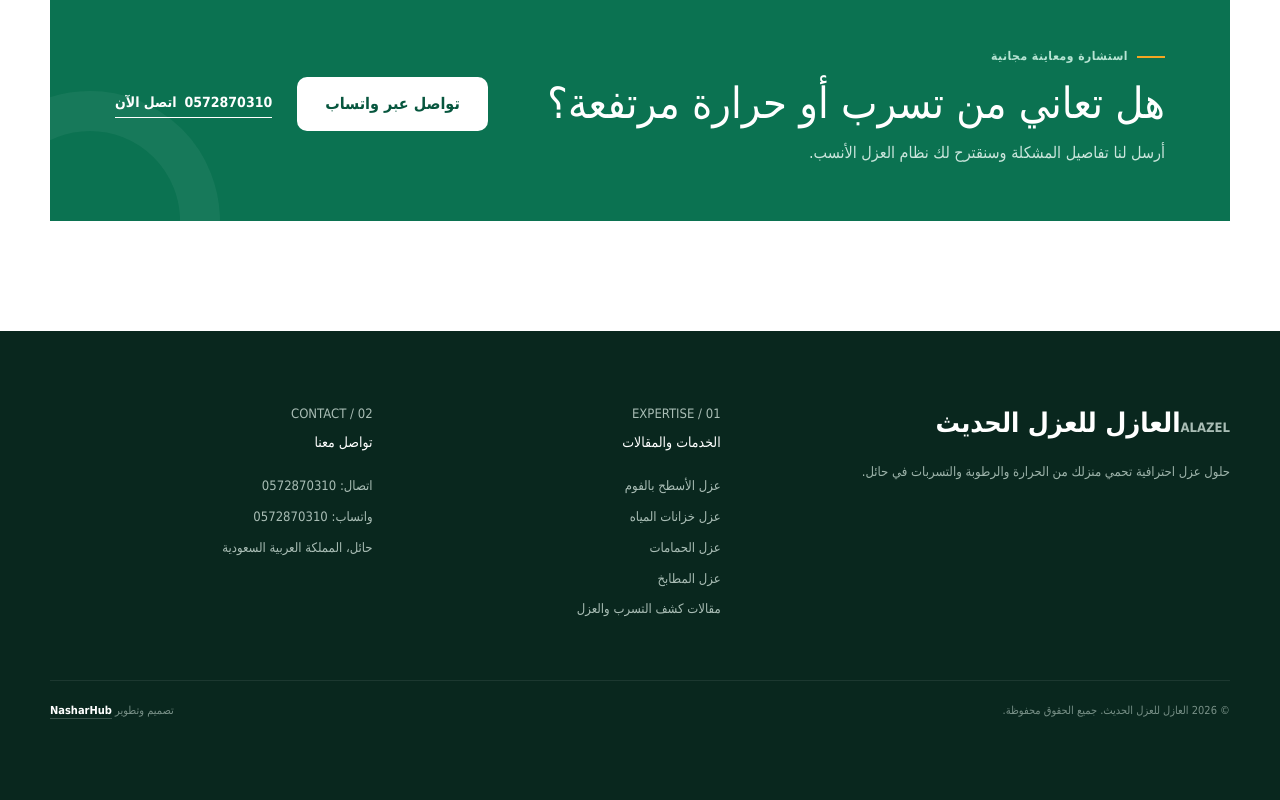
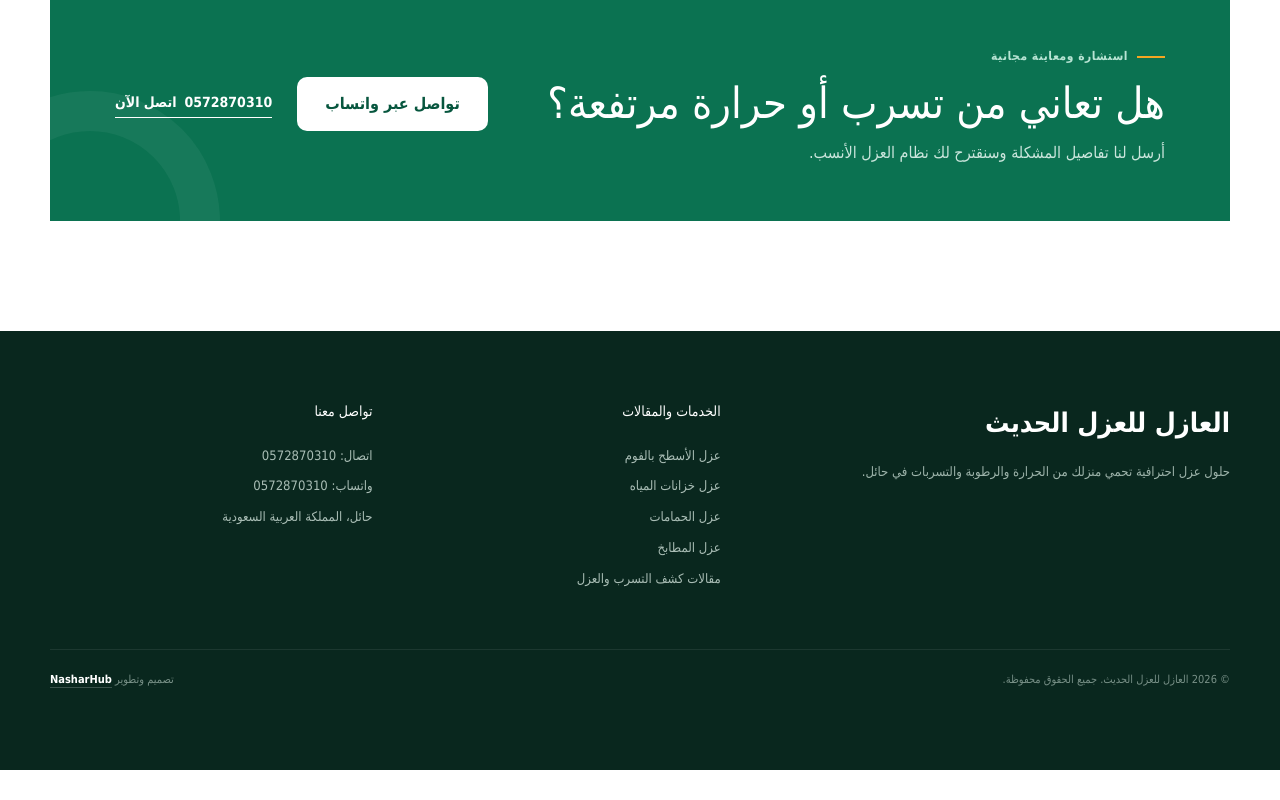
Before and after one commit to AhmedZakaria14/alazel, a Next.js app: page / in a window 1280 px wide. Shown: the part 5883-6683 px from the top of the page. After the commit the page ends 6653 px from the top, so only its background shows below. Built offline with nearby package versions, Linux system fonts and the light colour scheme.

Commit message:
Restore original pre-development file

```diff
--- a/app/components.tsx
+++ b/app/components.tsx
@@ -69,14 +69,14 @@ export function Header() {
           <a href={`tel:${phone}`}>اتصال مباشر: <bdi>{phone}</bdi></a>
         </div>
       </div>
-      <header className="site-header site-header-premium">
+      <header className="site-header">
         <div className="shell nav-wrap">
           <a className="brand" href="/" aria-label="العازل للعزل الحديث - الرئيسية">
             <img src="/images/logo.webp" alt="شعار مؤسسة العازل للعزل الحديث" width="62" height="62" />
             <span><strong>العازل للعزل الحديث</strong><small>خبراء العزل في حائل</small></span>
           </a>
           <input className="nav-toggle" type="checkbox" id="nav-toggle" />
-          <label className="menu-button" htmlFor="nav-toggle" aria-label="فتح القائمة" title="فتح القائمة"><span>MENU</span><i /><i /><i /></label>
+          <label className="menu-button" htmlFor="nav-toggle" aria-label="فتح القائمة"><i /><i /><i /></label>
           <nav className="main-nav" aria-label="القائمة الرئيسية">
             <a href="/" onClick={(e) => handleNavClick(e, '/')}>الرئيسية</a>
             <a href="/#services" onClick={(e) => handleNavClick(e, '#services')}>خدماتنا</a>
@@ -94,14 +94,14 @@ export function Header() {
 
 export function Footer() {
   return (
-    <footer className="footer footer-premium">
+    <footer className="footer">
       <div className="shell footer-grid">
         <div>
-          <div className="footer-brand"><span>ALAZEL</span><strong>العازل للعزل الحديث</strong></div>
+          <div className="footer-brand">العازل للعزل الحديث</div>
           <p>حلول عزل احترافية تحمي منزلك من الحرارة والرطوبة والتسربات في حائل.</p>
         </div>
-        <div><span className="footer-index">01 / EXPERTISE</span><h3>الخدمات والمقالات</h3>{services.map((service) => <a key={service.slug} href={`/services/${service.slug}`}>{service.shortTitle}</a>)}<a href="/articles">مقالات كشف التسرب والعزل</a></div>
-        <div><span className="footer-index">02 / CONTACT</span><h3>تواصل معنا</h3><a href={`tel:${phone}`}>اتصال: <bdi>{phone}</bdi></a><a href={`https://wa.me/${internationalPhone}`}>واتساب: <bdi>{phone}</bdi></a><span>حائل، المملكة العربية السعودية</span></div>
+        <div><h3>الخدمات والمقالات</h3>{services.map((service) => <a key={service.slug} href={`/services/${service.slug}`}>{service.shortTitle}</a>)}<a href="/articles">مقالات كشف التسرب والعزل</a></div>
+        <div><h3>تواصل معنا</h3><a href={`tel:${phone}`}>اتصال: <bdi>{phone}</bdi></a><a href={`https://wa.me/${internationalPhone}`}>واتساب: <bdi>{phone}</bdi></a><span>حائل، المملكة العربية السعودية</span></div>
       </div>
       <div className="shell copyright">
         <div>© 2026 العازل للعزل الحديث. جميع الحقوق محفوظة.</div>
```
